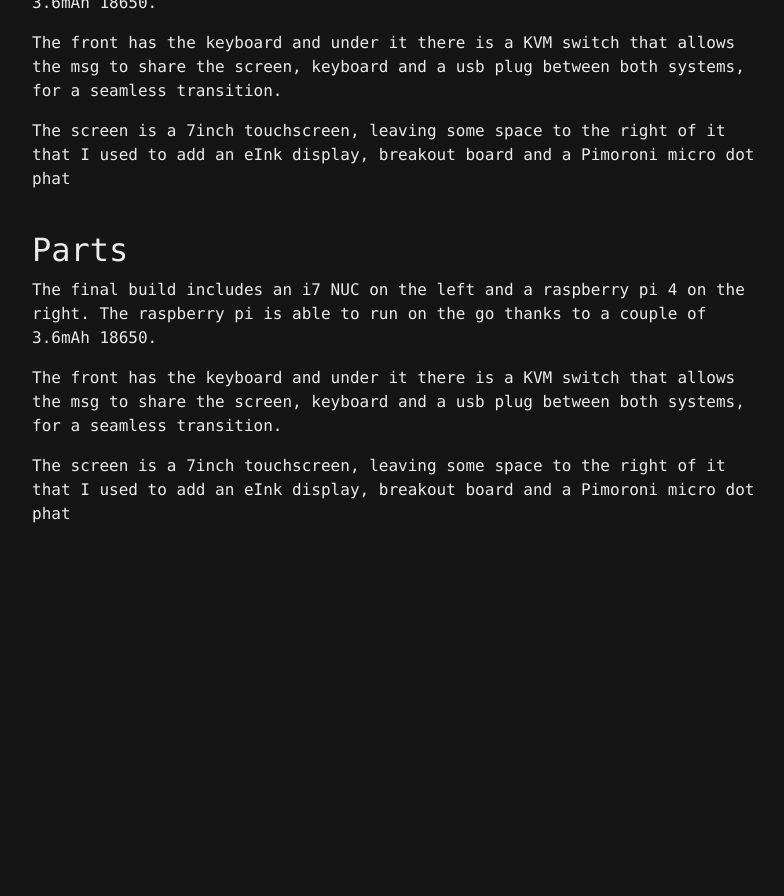
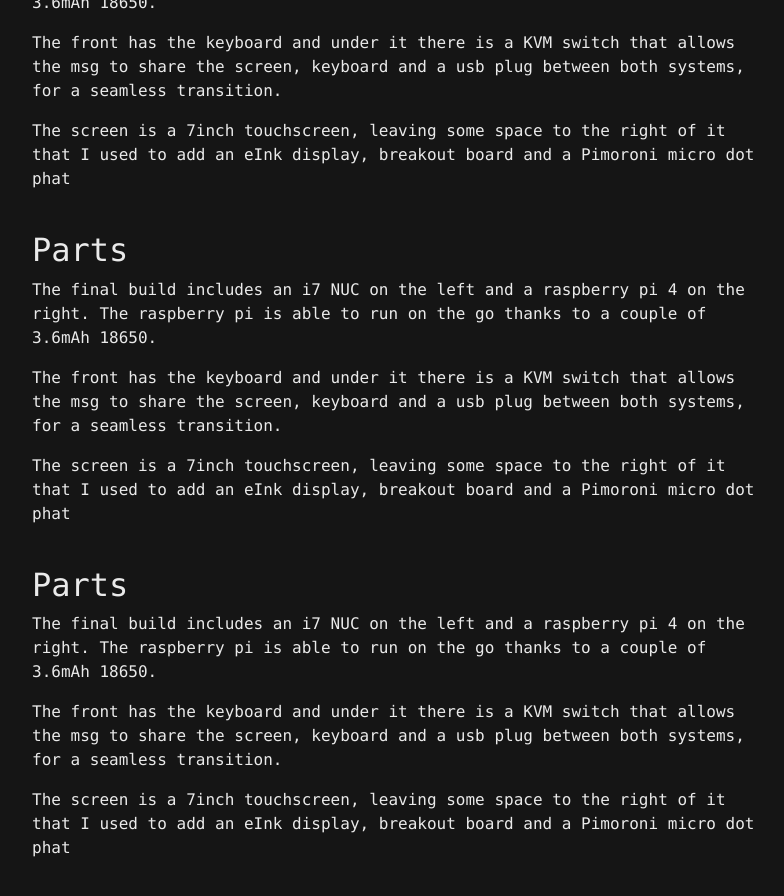
Before and after one commit to msglab/msglab, a Jekyll site: the page html/msg.html, which Jekyll copies as it is, in a window 1280 px wide and 900 px high, scrolled down 1078 px. Shown: the top 896 px of the window, without its empty margins (433-1217 px from the left). Built offline with Jekyll 4.4.1, drawn with Linux system fonts in a browser that asks for light colours; nearby versions of some CDN libraries; library files that are not in the unit come from our copies; before the commit the page ends 1644 px from its top, so only the background shows below that.

Commit message:
Update msg.html

```diff
--- a/html/msg.html
+++ b/html/msg.html
@@ -63,8 +63,8 @@ font-family: Monaco, Bitstream Vera Sans Mono, Lucida Console, Terminal, monospa
         <h2>Page Summary</h2>
         <h5> <a href="#background" class= "blog-link">Background</a></h5>
         <h5> <a href="#build" class= "blog-link">Build</a></h5>
-        <h5>Parts</h5>
-        <h5>Tools</h5>
+        <h5><a href="#parts" class= "blog-link">Parts</a></h5>
+        <h5><a href="#tools" class= "blog-link">Tools</a></h5>
         <p>This is my first diy project, and it would not have been possible without the help of the cyberdeck discord community</p>
       </div>
       <div class="col-sm-8">
@@ -87,12 +87,12 @@ font-family: Monaco, Bitstream Vera Sans Mono, Lucida Console, Terminal, monospa
           <p>The front has the keyboard and under it there is a KVM switch that allows the msg to share the screen, keyboard and a usb plug between both systems, for a seamless transition.</p>
           <p>The screen is a 7inch touchscreen, leaving some space to the right of it that I used to add an eInk display, breakout board and a Pimoroni micro dot phat</p>
         <br>
-
-
-
-
-
-        </div>
+        <h2 id= "tools">Parts</h2>
+          <p>The final build includes an i7 NUC on the left and a raspberry pi 4 on the right. The raspberry pi is able to run on the go thanks to a couple of 3.6mAh 18650.</p>
+          <p>The front has the keyboard and under it there is a KVM switch that allows the msg to share the screen, keyboard and a usb plug between both systems, for a seamless transition.</p>
+          <p>The screen is a 7inch touchscreen, leaving some space to the right of it that I used to add an eInk display, breakout board and a Pimoroni micro dot phat</p>
+        <br>
+      </div>
 <!--         <p>Sunt in culpa qui officia deserunt mollit anim id est laborum consectetur adipiscing elit, sed do eiusmod tempor incididunt ut labore et dolore magna aliqua. Ut enim ad minim veniam, quis nostrud exercitation ullamco.</p>
         <br>
  --><!--         <h2>TITLE HEADING</h2>
```
